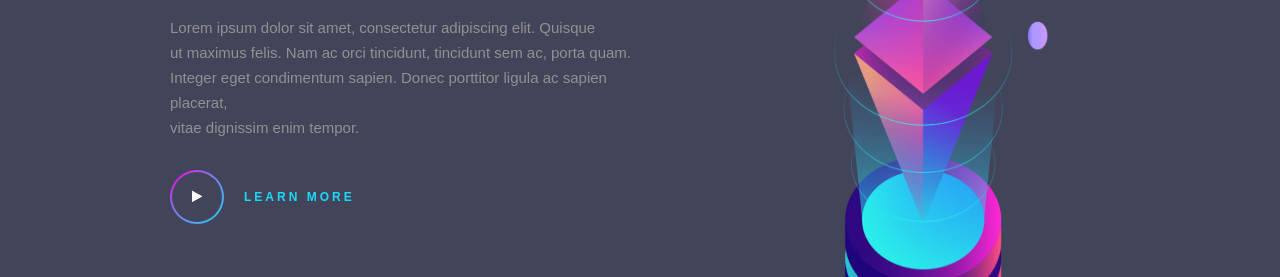
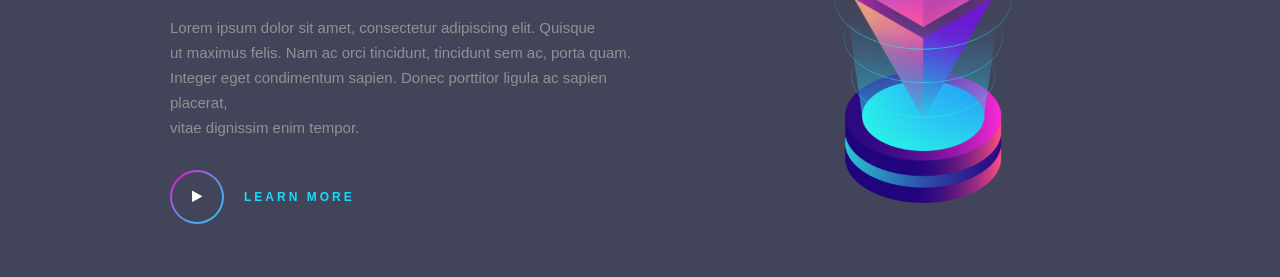
Before and after one commit to mosabry/cryptocurrency-webapp-design, a plain HTML site: page index.html in a window 1280 px wide. Shown: the part 313-590 px from the top of the page. Drawn offline with Linux system fonts and the light colour scheme.

Commit message:
Update style.css

```diff
--- a/style/style.css
+++ b/style/style.css
@@ -84,8 +84,9 @@
 }
 
 .app-picture img{
+    max-width: 100%;
     width: 50%;
-    height: 85%;
+    height: auto;
     margin-top: -20px;
     padding-left: 150px;
 }
```
